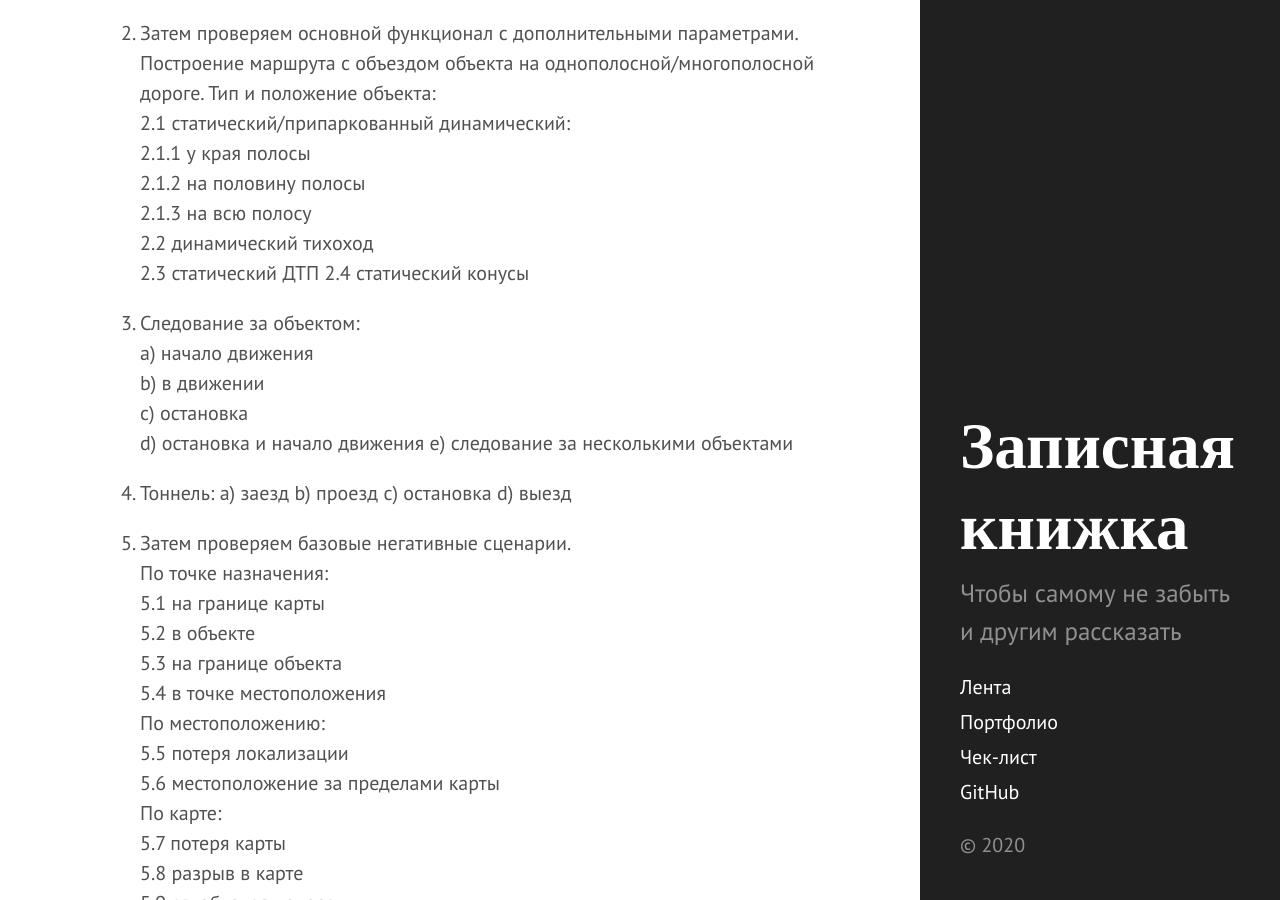
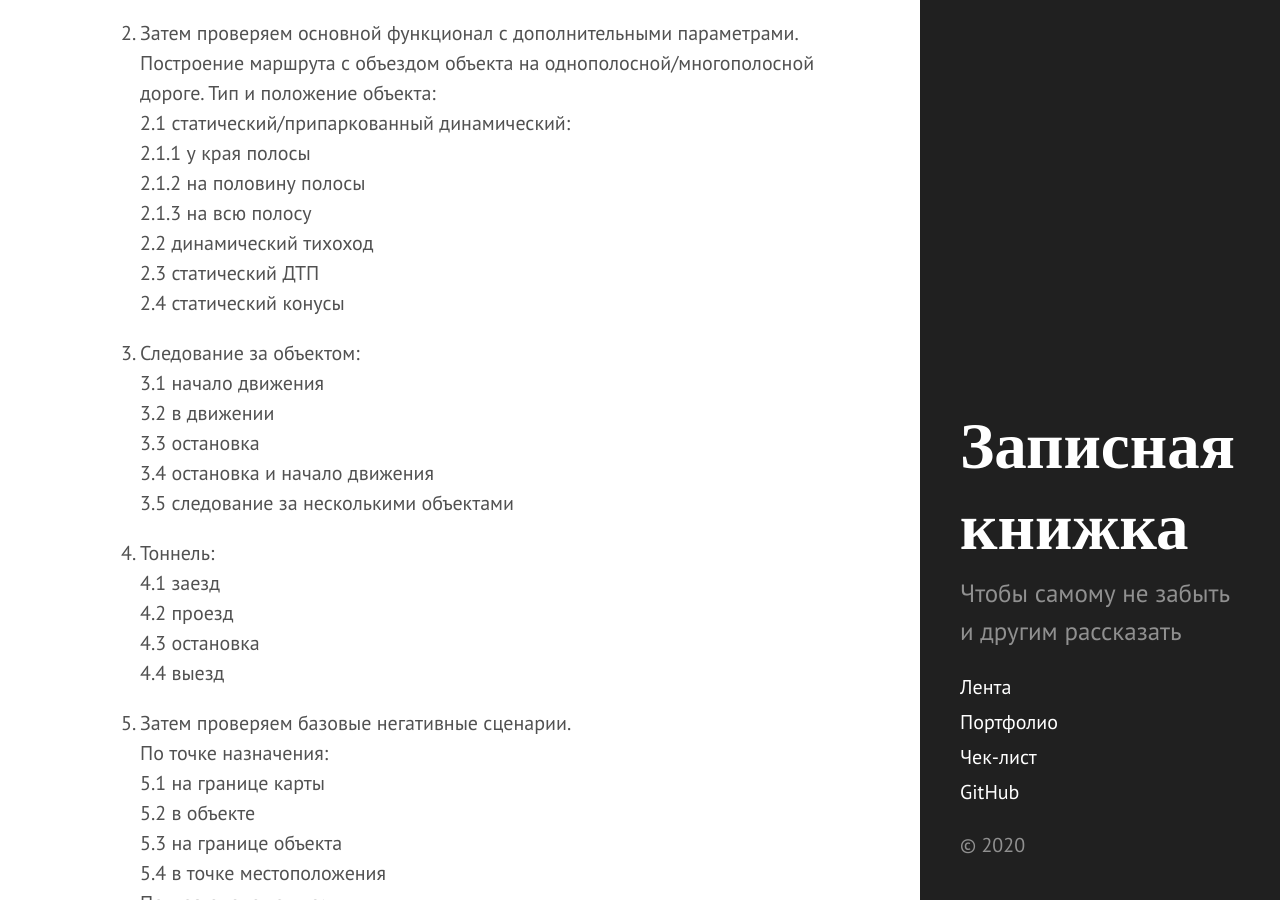
Before and after one commit to Erniess/about_me, a Jekyll site: the page built from _posts/2020-11-23-testing-motion-planner-task-1.md, in a window 1280 px wide and 900 px high, scrolled down 1168 px. Built offline with Jekyll 4.4.1, drawn with Linux system fonts in a browser that asks for light colours.

Commit message:
Update 2020-11-23-testing-motion-planner-task-1.md

```diff
--- a/_posts/2020-11-23-testing-motion-planner-task-1.md
+++ b/_posts/2020-11-23-testing-motion-planner-task-1.md
@@ -40,17 +40,17 @@ type: project
   2.4 статический конусы
 
 3. Следование за объектом:
-  a) начало движения
-  b) в движении
-  c) остановка
-  d) остановка и начало движения
-  e) следование за несколькими объектами
+  3.1 начало движения
+  3.2 в движении
+  3.3 остановка
+  3.4 остановка и начало движения
+  3.5 следование за несколькими объектами
 
 4. Тоннель:
-  a) заезд
-  b) проезд
-  с) остановка
-  d) выезд
+  4.1 заезд
+  4.2 проезд
+  4.3 остановка
+  4.4 выезд
 
 5. Затем проверяем базовые негативные сценарии.
   По точке назначения:
```
